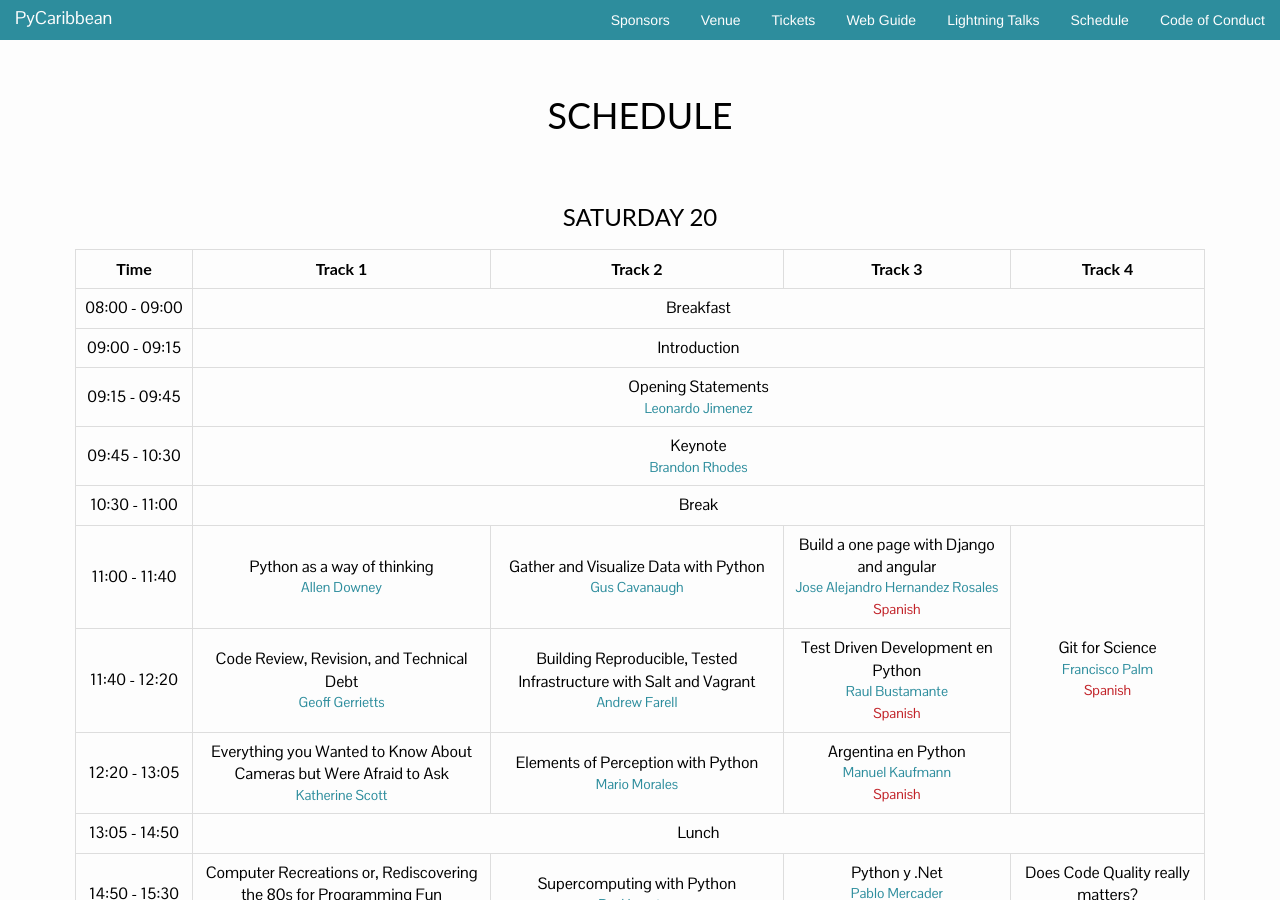
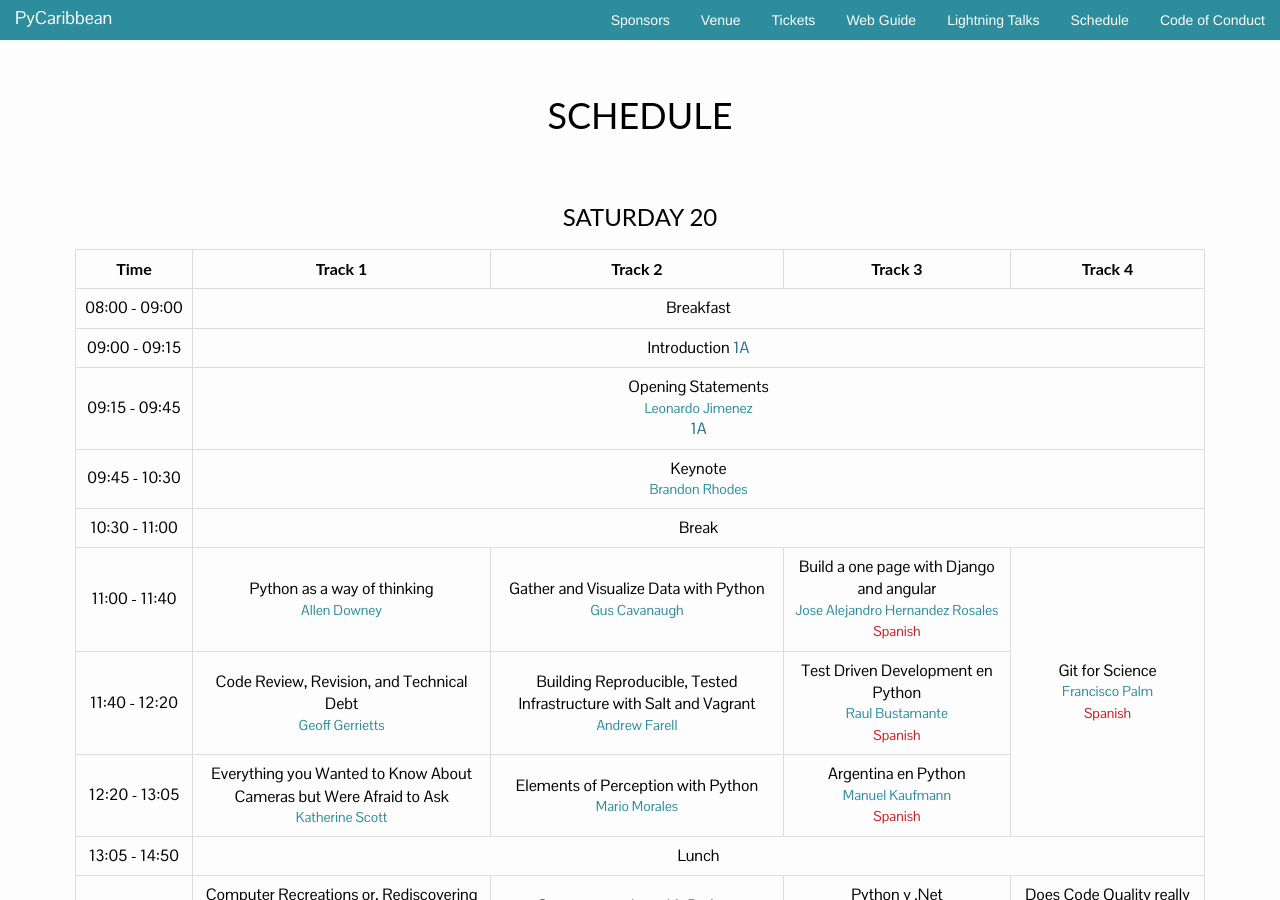
Before and after one commit to pycaribbean/pycaribbean.github.io, a Jekyll site: the page built from schedule.html, in a window 1280 px wide and 900 px high. Built offline with Jekyll 4.4.1, drawn with Linux system fonts in a browser that asks for light colours; nearby versions of some CDN libraries; library files that are not in the unit come from our copies.

Commit message:
Update schedule.html

```diff
--- a/schedule.html
+++ b/schedule.html
@@ -25,11 +25,11 @@ layout: page
             </tr>
             <tr>
               <td class="time">09:00 - 09:15</td>
-              <td colspan="4">Introduction</td>
+              <td colspan="4">Introduction <span class="uk-text-primary">1A</span></span></td>
             </tr>
             <tr>
               <td class="time">09:15 - 09:45</td>
-              <td colspan="4">Opening Statements <span class="speaker">Leonardo Jimenez</span></td>
+              <td colspan="4">Opening Statements <span class="speaker">Leonardo Jimenez</span><span class="uk-text-primary">1A</span></td>
             </tr>
             <tr>
               <td class="time">09:45 - 10:30</td>
```
